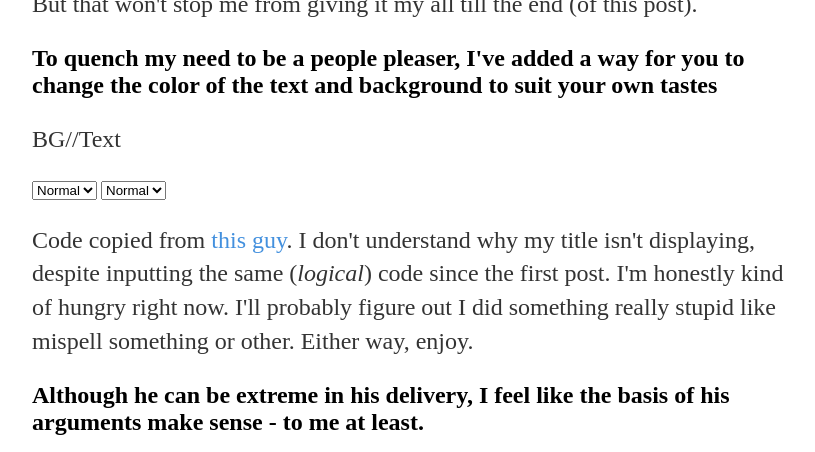
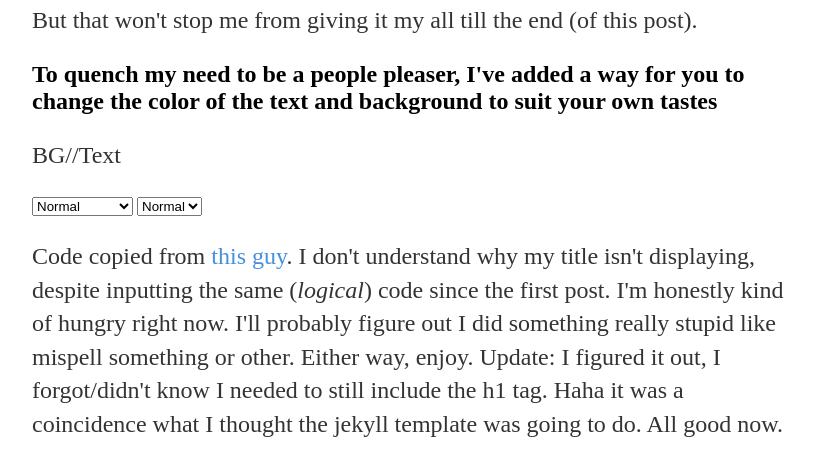
Before and after one commit to Illcarious/Illcarious.github.io, a Jekyll site: the page _posts/2019-09-03-People-Pleaser.html, which Jekyll copies as it is, in a window 1280 px wide and 900 px high, scrolled down 1183 px, cut to the strip 0-452 px from the top of the window. Shown: the whole strip, without its empty margins (224-1039 px from the left). Built offline with Jekyll 4.4.1, drawn with Linux system fonts in a browser that asks for light colours; nearby versions of some CDN libraries; part of the change alters nothing that is shown; some of the changed text lies outside the part shown.

Commit message:
Update 2019-09-03-People-Pleaser.html
added more colors (i think)

```diff
--- a/_posts/2019-09-03-People-Pleaser.html
+++ b/_posts/2019-09-03-People-Pleaser.html
@@ -1,7 +1,7 @@
 <!DOCTYPE html>
   <html>
     <head>
-	    <h1>People Pleaser</h1>
+	    <title>{{ page.title }}</title>
 	    <link rel="stylesheet" type="text/css" href="/css/main.css">
 	    <!-- Example jQuery Reference -->
 	<script src="//code.jquery.com/jquery-1.11.1.min.js"></script>
@@ -36,7 +36,7 @@
           <li><a href="/practice">Practice</a></li>
         </ul>
       </nav>
-
+	    <h1>People Pleaser</h1>
       <nav>
         <ul>
           <li><a href="#introduction">Introduction</a></li>
@@ -63,6 +63,10 @@
 	    <option value='red'>Red</option>
 	    <option value='yellow'>Yellow</option>
 	    <option value='blue'>Blue</option>
+	    <option value='aliceblue'>Light Blue</option>
+	    <option value='beige'>Beige</option>
+	    <option value='greenyellow'>Green Yellow</option>
+	    <option value='honeydew'>HoneyDew</option>
 	  </select>
 
 	  <select id='tcolor'>
@@ -72,7 +76,7 @@
 	    <option value='yellow'>Yellow</option>
 	    <option value='blue'>Blue</option>
 	  </select>
-	      <p>Code copied from <a href="https://forums.asp.net/t/2013100.aspx?change+background+pattern+and+color+based+on+user+choice" target="_blank">this guy</a>. I don't understand why my title isn't displaying, despite inputting the same (<em>logical</em>) code since the first post. I'm honestly kind of hungry right now. I'll probably figure out I did something really stupid like mispell something or other. Either way, enjoy.</p>
+	      <p>Code copied from <a href="https://forums.asp.net/t/2013100.aspx?change+background+pattern+and+color+based+on+user+choice" target="_blank">this guy</a>. I don't understand why my title isn't displaying, despite inputting the same (<em>logical</em>) code since the first post. I'm honestly kind of hungry right now. I'll probably figure out I did something really stupid like mispell something or other. Either way, enjoy. Update: I figured it out, I forgot/didn't know I needed to still include the h1 tag. Haha it was a coincidence what I thought the jekyll template was going to do. All good now.</p>
       </div>
 
 			<div id="media">
```
